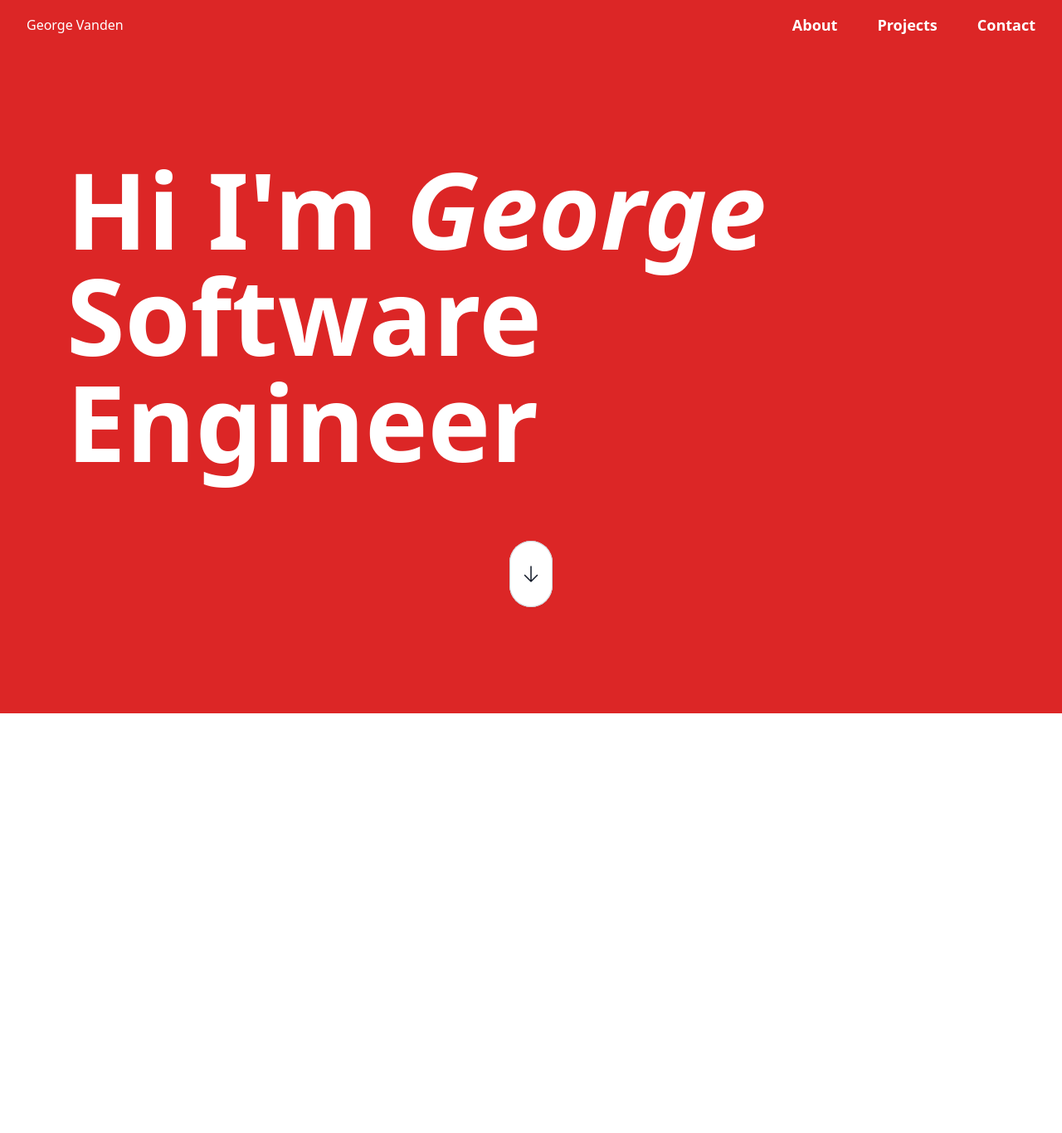
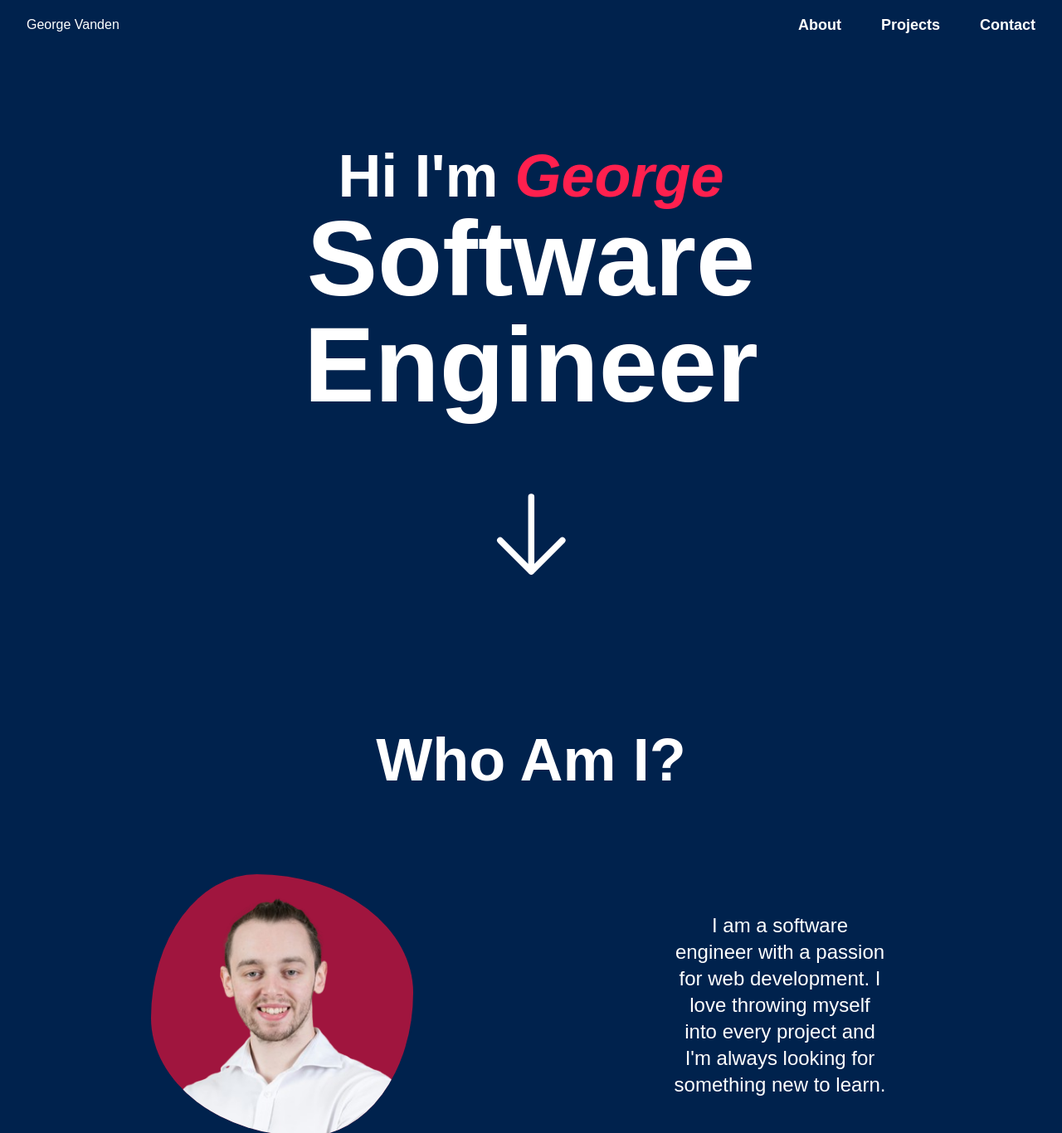
Before and after one commit to Maybol283/Personal-Portfolio, a React (Vite) app in the folder frontend/: page / in a window 1280 px wide. Shown: the top 1366 px of the page at 83% size. Before the commit the page ends 860 px from the top, so only its background shows below. Built offline with nearby package versions, Linux system fonts and the light colour scheme.

Commit message:
Img Animation needs finishing

```diff
--- a/frontend/package.json
+++ b/frontend/package.json
@@ -12,6 +12,7 @@
   "dependencies": {
     "@headlessui/react": "^1.7.19",
     "@heroicons/react": "^2.1.3",
+    "@react-spring/web": "^9.7.3",
     "react": "^18.2.0",
     "react-dom": "^18.2.0"
   },
--- a/frontend/src/App.tsx
+++ b/frontend/src/App.tsx
@@ -1,12 +1,15 @@
 import IntroPage from "./components/IntroPage";
 import React from "react";
 import Header from "./components/Header";
+import About from "./components/About";
+import TechStack from "./components/TechStack";
 
 function App() {
   return (
-    <div className="size-full">
-      <Header></Header>
+    <div className="size-full bg-palette-4">
       <IntroPage></IntroPage>
+      <About></About>
+      <TechStack></TechStack>
     </div>
   );
 }
--- /dev/null
+++ b/frontend/src/components/About.tsx
@@ -0,0 +1,22 @@
+import React from "react";
+import headshot from "../assets/HeadshotNoBG.png";
+
+export default function About() {
+  return (
+    <div className="text-center size-full  bg-palette-4 ">
+      <h1 className="pt-10 sm:py-20 subtitle-text  font-bold">Who Am I?</h1>
+      <div className="my-5 px-10 grid grid-rows-1 sm:grid-cols-2 items-center justify-items-center text font-normal">
+        <div className="size-36 md:size-48 lg:size-80 custom-border overflow-hidden border-2 border-palette-4 flex items-center justify-center">
+          <img src={headshot} className="bg-palette-2 size-full object-fit" />
+        </div>
+        <div className="my-5 text-center w-48 sm:w-64">
+          <p>
+            I am a software engineer with a passion for web development. I love
+            throwing myself into every project and I'm always looking for
+            something new to learn.
+          </p>
+        </div>
+      </div>
+    </div>
+  );
+}
--- a/frontend/src/components/Header.tsx
+++ b/frontend/src/components/Header.tsx
@@ -13,7 +13,7 @@ export default function Header() {
   const [mobileMenuOpen, setMobileMenuOpen] = useState(false);
 
   return (
-    <header className="bg-red-600">
+    <header className="bg-palette-4 w-100 fixed top-0 left-0 right-0">
       <nav
         className="mx-auto flex max-w-7xl items-center justify-between p-6 lg:px-8 -m-1.5 p-1.5"
         aria-label="Global"
--- a/frontend/src/components/IntroPage.tsx
+++ b/frontend/src/components/IntroPage.tsx
@@ -1,22 +1,20 @@
 import React from "react";
-import headshot from "../assets/HeadshotNoBG.png";
 import { ArrowDownIcon } from "@heroicons/react/24/outline";
 
 export default function () {
   return (
-    <div className="flex flex-col px-20 gap-20 justify-center items-center w-full font-bold bg-red-600 size-full">
-      <div>
-        <h1 className="text-5xl md:text-7xl lg:text-9xl w-30 m-auto align-center">
-          Hi I'm <span className="italic">George</span>
-          <p className="text-5xl md:text-7xl lg:text-9xl">Software Engineer</p>
+    <div className="pt-20 flex flex-col px-20 sm:gap-20 justify-center items-center w-full font-bold bg-palette-4 size-full">
+      <div className="text-center">
+        <h1 className="subtitle-text w-30 m-auto">
+          Hi I'm <span className="italic text-palette-1">George</span>
         </h1>
+        <p className="title-text">Software Engineer</p>
       </div>
-      <button
-        type="button"
-        className="h-20 self-center rounded-full bg-white px-3.5 py-2.5 text-sm font-semibold text-gray-900 shadow-sm ring-1 ring-inset ring-gray-300 hover:bg-gray-50"
-      >
-        <ArrowDownIcon className="h-6 w-6" aria-hidden="true" />
-      </button>
+      <ArrowDownIcon
+        href=""
+        className="size-1/3 sm:size-1/6"
+        aria-hidden="true"
+      />
     </div>
   );
 }
--- /dev/null
+++ b/frontend/src/components/TechStack.tsx
@@ -0,0 +1,10 @@
+import React from "react";
+
+export default function TechStack() {
+  return (
+    <div className="pt-20 text-center title-text size-full bg-palette-4">
+      <h1 className="underline decoration-palette-2">Tech Stack</h1>
+      <div></div>
+    </div>
+  );
+}
--- a/frontend/src/index.css
+++ b/frontend/src/index.css
@@ -1,6 +1,18 @@
 @tailwind base;
 @tailwind components;
 @tailwind utilities;
+
+@layer components {
+  .title-text {
+    @apply text-5xl md:text-7xl lg:text-9xl;
+  }
+  .subtitle-text {
+    @apply text-3xl md:text-5xl lg:text-7xl;
+  }
+  .text {
+    @apply text-lg md:text-xl lg:text-2xl;
+  }
+}
 
 html,
 body,
@@ -10,4 +22,25 @@ body,
   margin: 0;
   padding: 0;
   color: white;
+  font-family: sans-serif;
 }
+
+.custom-border {
+  animation: bubbleRadius 4s infinite ease-in-out;
+}
+
+@keyframes bubbleRadius {
+  0%,
+  100% {
+    border-radius: 61% 39% 74% 26% / 31% 30% 70% 69%;
+  }
+  25% {
+    border-radius: 50% 50% 50% 50% / 50% 50% 50% 50%;
+  }
+  50% {
+    border-radius: 40% 60% 40% 60% / 55% 45% 55% 45%;
+  }
+  75% {
+    border-radius: 30% 70% 30% 70% / 40% 60% 40% 60%;
+  }
+}
--- a/frontend/src/main.tsx
+++ b/frontend/src/main.tsx
@@ -2,9 +2,10 @@ import React from "react";
 import ReactDOM from "react-dom/client";
 import App from "./App.tsx";
 import "./index.css";
-
+import Header from "./components/Header.tsx";
 ReactDOM.createRoot(document.getElementById("root")!).render(
   <React.StrictMode>
+    <Header />
     <App />
   </React.StrictMode>
 );
--- a/frontend/tailwind.config.js
+++ b/frontend/tailwind.config.js
@@ -1,8 +1,17 @@
 /** @type {import('tailwindcss').Config} */
 export default {
-  content: ["./index.html", "./src/**/*.{js,ts,jsx,tsx}"],
+  content: ["./index.html", "./src/**/*.{js,ts,jsx,tsx,css}"],
   theme: {
-    extend: {},
+    extend: {
+      colors: {
+        palette: {
+          1: "#ff204e",
+          2: "#a0153e",
+          3: "#5d0e41",
+          4: "#00224d",
+        },
+      },
+    },
   },
   plugins: [],
 };
```
Also changed, not shown: 1 other file (tests, documents, lock files or other folders).
